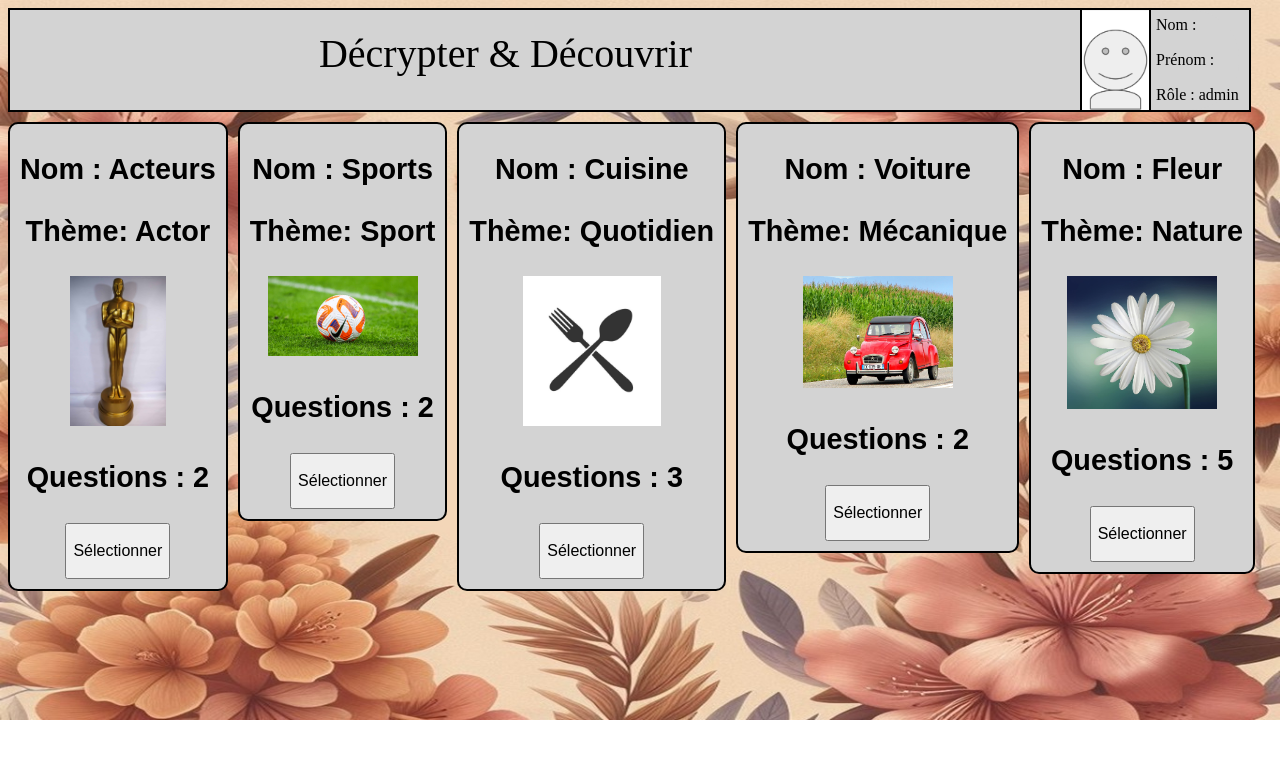
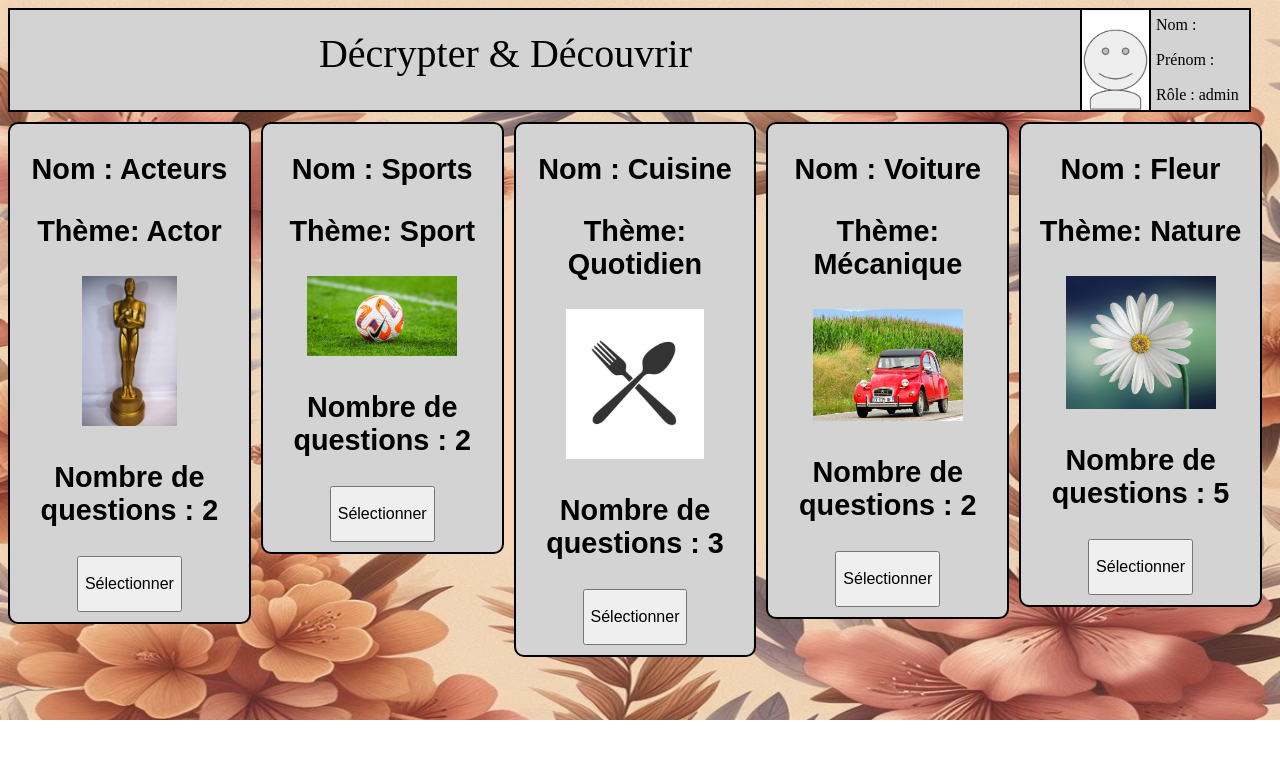
Before and after one commit to 2019-2020-ps6/2023-2024-ps6-dndeveloppers, an Angular app in the folder front-end/: page /home/listQuiz in a window 1280 px wide. Shown: the top 758 px of the page. Built offline with nearby package versions, Linux system fonts and the light colour scheme.

Commit message:
#128 feat Questions -> Nombre de questions

```diff
--- a/front-end/src/app/quiz/choixQuiz/choixQuiz.component.html
+++ b/front-end/src/app/quiz/choixQuiz/choixQuiz.component.html
@@ -3,7 +3,7 @@
         <span><app-texteAdaptatif texte="Nom : {{quiz.name}}"></app-texteAdaptatif></span>
         <span><app-texteAdaptatif texte="Thème: {{quiz.theme}}"></app-texteAdaptatif></span>
         <img *ngIf="quiz.photo!==undefined && optionPhoto" id="imageQuiz" [src]=quiz.photo /><br/>
-        <span><app-texteAdaptatif texte="Questions : {{quiz.questions.length}}"></app-texteAdaptatif></span>
+        <span><app-texteAdaptatif texte="Nombre de questions : {{quiz.questions.length}}"></app-texteAdaptatif></span>
     </h2>
     <button class="button-card" [routerLink]="['app-quiz',quiz.name]"  (click)="selectQuiz(this.quiz)"><app-texteAdaptatif texte="Sélectionner"></app-texteAdaptatif></button>
 </div>
```
